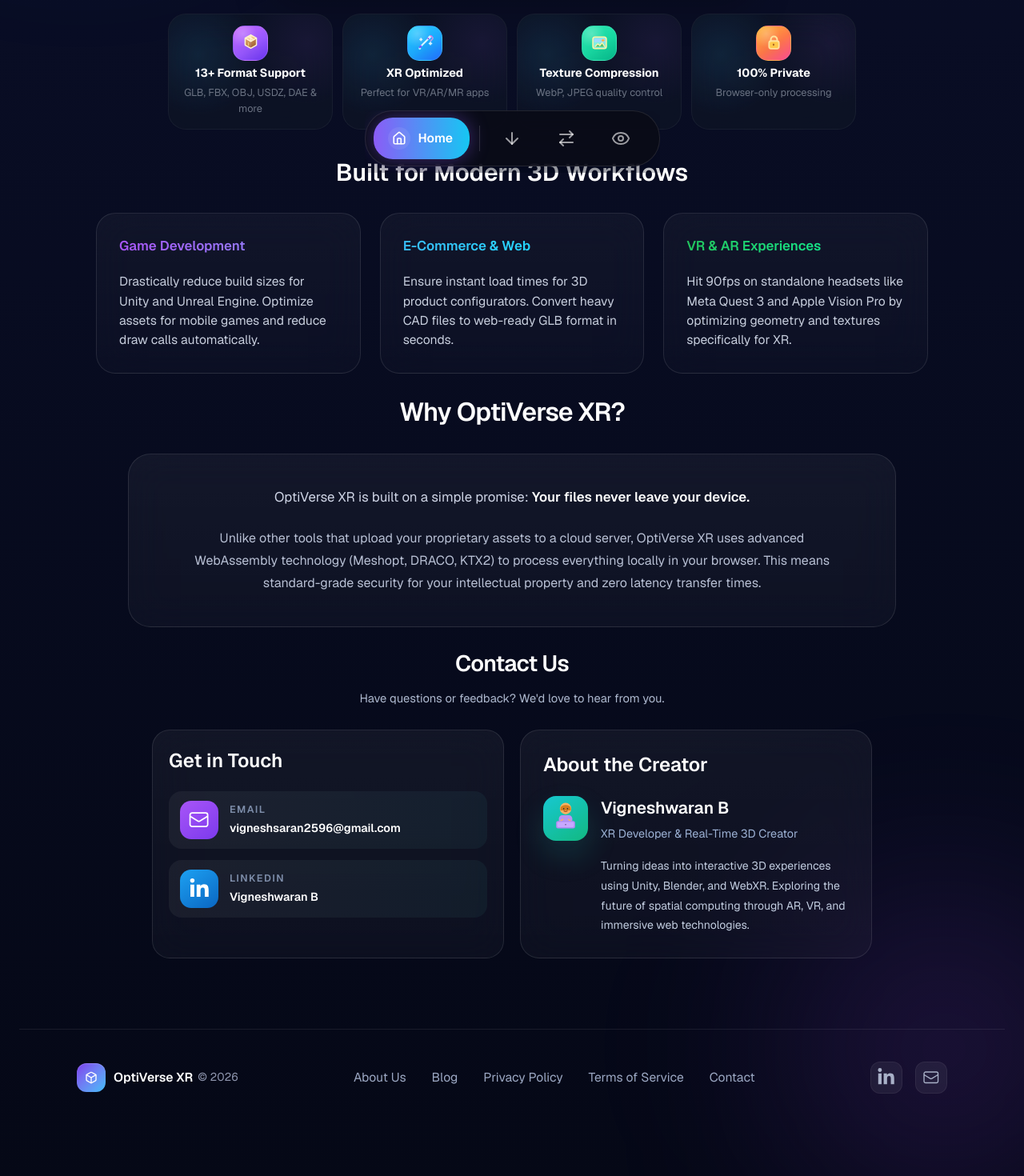
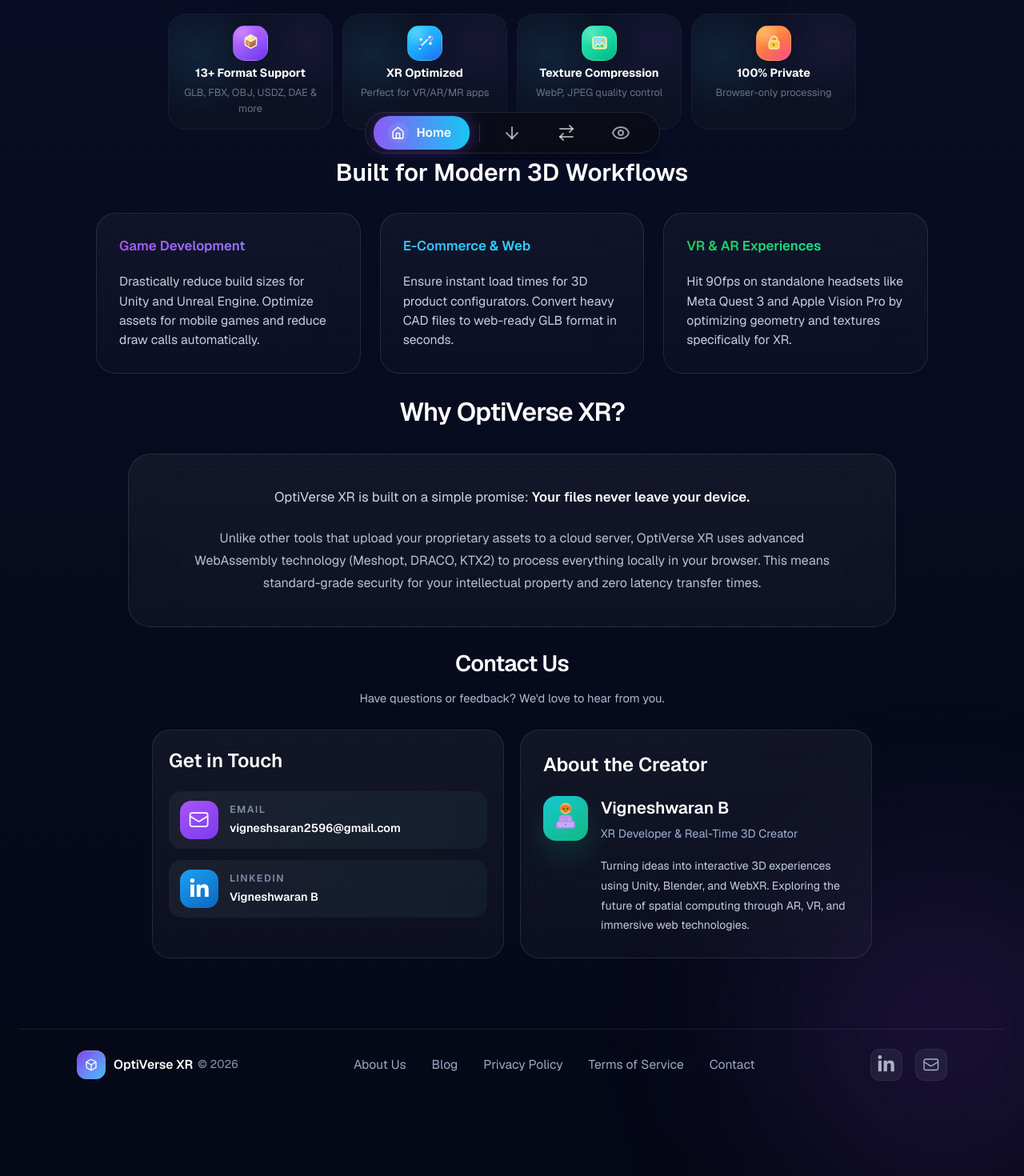
Before and after one commit to VigneshwaranECE/OptiVerse-XR, a Next.js app: page / in a window 1280 px wide. Shown: the part 560-2030 px from the top of the page at 80% size. Built offline with nearby package versions, Linux system fonts and the light colour scheme.

Commit message:
Refine footer and floating dock spacing

```diff
--- a/app/page.tsx
+++ b/app/page.tsx
@@ -187,7 +187,7 @@
         </div>
       </section>
 
-      <footer className="z-10 mt-16 w-full border-t border-white/8 pt-10">
+      <footer className="z-10 mt-16 w-full border-t border-white/8 pt-6">
         <div className="mx-auto flex w-full max-w-[1120px] flex-col items-center justify-between gap-6 px-4 text-center md:flex-row md:text-left">
           <div className="flex items-center gap-2.5">
             <div className="flex h-9 w-9 items-center justify-center rounded-[12px] bg-gradient-to-br from-[#7C3AED] to-[#38BDF8] shadow-[inset_0_1px_1px_rgba(255,255,255,0.18)]">
@@ -233,15 +233,15 @@
 
 function FloatingDock() {
   return (
-    <div className="pointer-events-none fixed inset-x-0 bottom-6 z-30 px-4">
+    <div className="pointer-events-none fixed inset-x-0 bottom-10 z-30 px-4">
       <div className="mx-auto w-full max-w-fit overflow-x-auto pb-2 [-ms-overflow-style:none] [scrollbar-width:none] [&::-webkit-scrollbar]:hidden">
-        <nav className="pointer-events-auto mx-auto flex min-w-[340px] items-center gap-3 rounded-[34px] border border-white/10 bg-[#0a0b17]/92 px-2.5 py-2 pr-5 shadow-[0_20px_50px_rgba(2,6,23,0.55)] backdrop-blur-2xl">
+        <nav className="pointer-events-auto mx-auto flex min-w-[360px] items-center gap-3 rounded-[32px] border border-white/10 bg-[#0a0b17]/92 px-2.5 py-1 pr-5 shadow-[0_20px_50px_rgba(2,6,23,0.55)] backdrop-blur-2xl">
           <a
             href="#"
-            className="flex min-w-[120px] items-center gap-2.5 rounded-[24px] bg-[linear-gradient(90deg,#8B5CF6_0%,#16C7F3_100%)] px-[18px] py-3 text-[0.98rem] font-semibold text-white shadow-[0_0_24px_rgba(139,92,246,0.4)]"
+            className="flex min-w-[120px] items-center gap-2.5 rounded-[20px] bg-[linear-gradient(90deg,#8B5CF6_0%,#16C7F3_100%)] px-[18px] py-2 text-[0.98rem] font-semibold text-white shadow-[0_0_24px_rgba(139,92,246,0.4)]"
           >
-            <span className="flex h-7 w-7 items-center justify-center rounded-[16px] bg-white/8">
-              <HomeIcon size={18} strokeWidth={2.2} />
+            <span className="flex h-[26px] w-[26px] items-center justify-center rounded-[14px] bg-white/8">
+              <HomeIcon size={17} strokeWidth={2.2} />
             </span>
             <span>Home</span>
           </a>
@@ -256,7 +256,7 @@
 }
 
 function DockDivider() {
-  return <div className="h-8 w-px bg-white/14" aria-hidden="true" />;
+  return <div className="h-6 w-px bg-white/14" aria-hidden="true" />;
 }
 
 function DockIconButton({
@@ -270,7 +270,7 @@
     <button
       type="button"
       aria-label={label}
-      className="flex h-10 w-14 items-center justify-center rounded-full text-white/60 transition duration-300 hover:bg-white/6 hover:text-white"
+      className="flex h-8 w-14 items-center justify-center rounded-full text-white/60 transition duration-300 hover:bg-white/6 hover:text-white"
     >
       {icon}
     </button>
```
